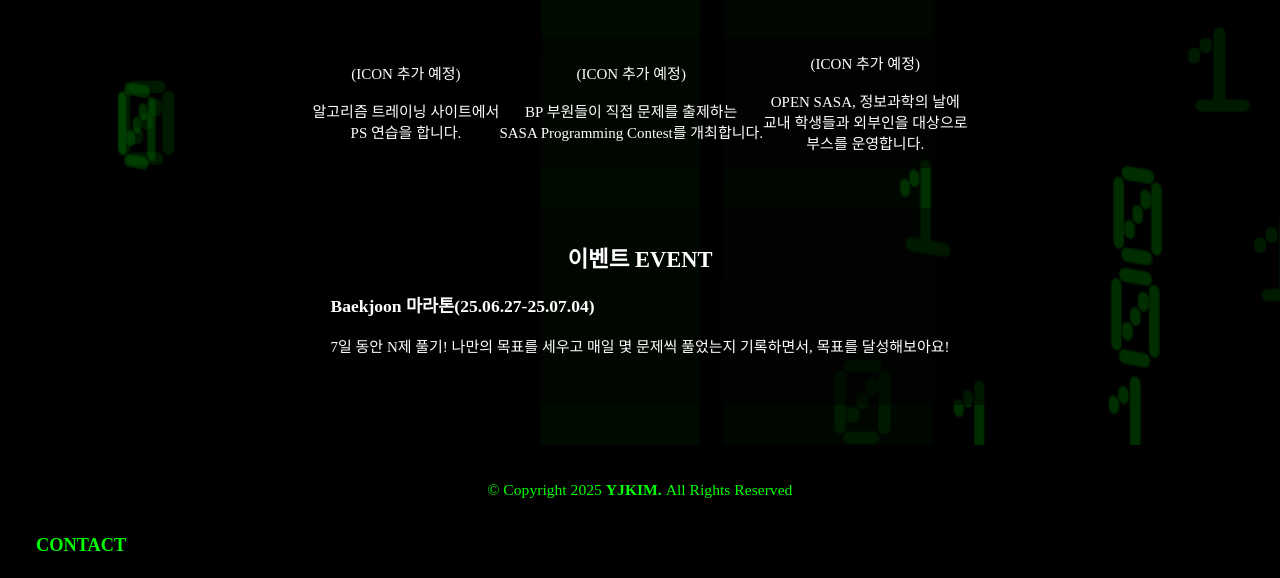
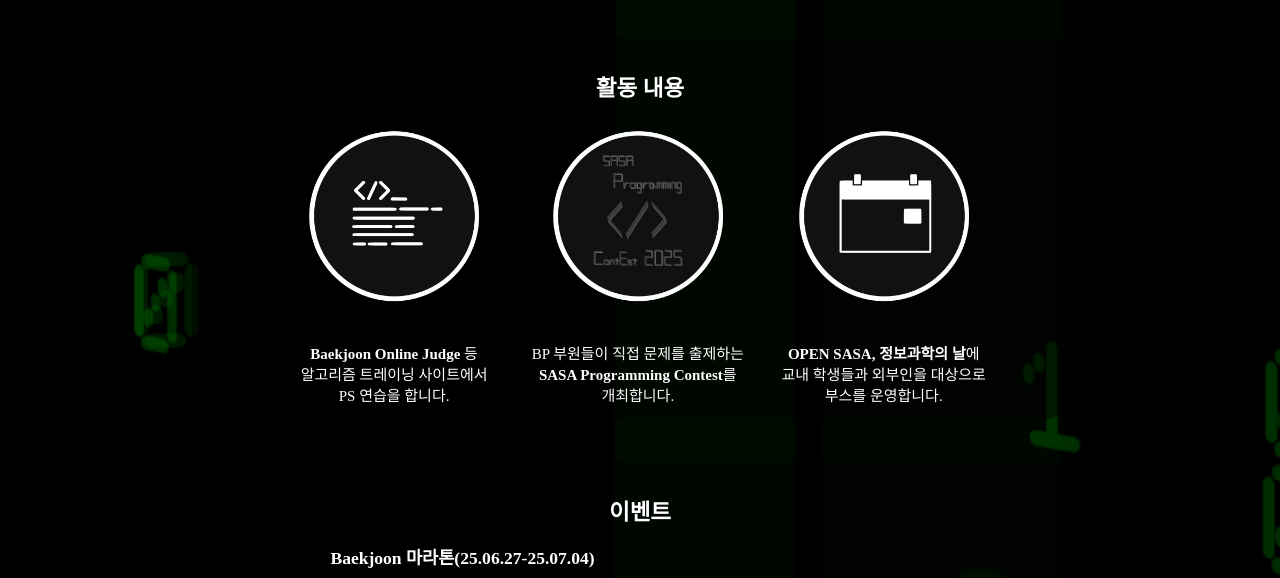
Before and after one commit to Kim-yeonjin09/BP, a plain HTML site: page index.html in a window 1280 px wide. Shown: the part 1175-1753 px from the top of the page. Drawn offline with Linux system fonts and the light colour scheme; a web font is replaced by a local one.

Commit message:
add icons

```diff
--- a/index.html
+++ b/index.html
@@ -3,7 +3,7 @@
 <head>
     <meta charset="UTF-8">
     <meta name="viewport" content="width=device-width, initial-scale=1.0">
-    <link rel="icon" href="./BP.png">
+    <link rel="icon" href="./image/BP.png">
     <title>BP</title>
     <link rel="stylesheet" href="./style/style.css">
     <link rel="stylesheet" href="./style/index.css">
@@ -47,62 +47,19 @@
         <section id="HOME" style="text-align: center; color: #ffffff; font-family: Fira Code;">
 
                 <br><br><br><br>
-                /&lt; &gt;
+                &lt; / &gt;
                 <h6>Hello, world!</h6>
                 <h5>Hello, world!</h5>
                 <h4>Hello, world!</h4>
                 <h3>Hello, world!</h3>
-            <marquee class="WORD" style="font-family: Fira Code; color: #00ff00; " onmouseover="this.stop()" onmouseout="this.start()"><h1>01001000 01100101 01101100 01101100 01101111</h1><a href="https://www.acmicpc.net/problem/24900"><img src="./hanbyeol.png" alt="한별" title="한별" width="120px" style="text-align: center;"></a><a href="https://www.acmicpc.net/problem/24900"><img src="./hanbyeol.png" alt="한별" title="한별" width="120px" style="text-align: center;"></a><a href="https://www.acmicpc.net/problem/24900"><img src="./hanbyeol.png" alt="한별" title="한별" width="120px" style="text-align: center;"></a><a href="https://www.acmicpc.net/problem/24900"><img src="./hanbyeol.png" alt="한별" title="한별" width="120px" style="text-align: center;"></a><h1>01010111 01101111 01110010 01101100 01100100</h1></marquee>
-                <h3>Hello, world!</h3>
+           <marquee class="WORD" style="font-family: Fira Code; color: #00ff00; " onmouseover="this.stop()" onmouseout="this.start()"><h1>01001000 01100101 01101100 01101100 01101111</h1><a href="https://www.acmicpc.net/problem/24900"><img src="./image/hanbyeol.png" alt="한별" title="한별" width="120px" style="text-align: center;"></a><a href="https://www.acmicpc.net/problem/24900"><img src="./image/hanbyeol.png" alt="한별" title="한별" width="120px" style="text-align: center;"></a><a href="https://www.acmicpc.net/problem/24900"><img src="./image/hanbyeol.png" alt="한별" title="한별" width="120px" style="text-align: center;"></a><a href="https://www.acmicpc.net/problem/24900"><img src="./image/hanbyeol.png" alt="한별" title="한별" width="120px" style="text-align: center;"></a><h1>01010111 01101111 01110010 01101100 01100100</h1></marquee>
+               <h3>Hello, world!</h3>
                 <h4>Hello, world!</h4>
                 <h5>Hello, world!</h5>
                 <h6>Hello, world!</h6>
-                /&lt; &gt;
+                &lt; / &gt;
                 <br><br><br><br>
-            <!--
-
-            <div class="HOME"  style="font-family : Fira Code; display: flex">
-<div>
-                <h6>Hello, world!</h6>
-                <h5>Hello, world!</h5>
-                <h4>Hello, world!</h4>
-                <h3>Hello, world!</h3>
-                <h2>Hello, world!</h2>
-                <h3>Hello, world!</h3>
-                <h4>Hello, world!</h4>
-                <h5>Hello, world!</h5>
-                <h6>Hello, world!</h6>
-</div>
-<div>
-                <h6>Hello, world!</h6>
-                <h5>Hello, world!</h5>
-                <h4>Hello, world!</h4>
-                <h3>Hello, world!</h3>
-                <h2>Hello, world!</h2>
-                <h2>Hello, world!</h2>
-                <h3>Hello, world!</h3>
-                <h4>Hello, world!</h4>
-                <h5>Hello, world!</h5>
-                <h6>Hello, world!</h6>
-</div>
--->
-
-                <!--<div class="CODE" style="font-family : Fira Code" style="text-align:justify" style="justify-content: center;">
-                <h1>
-                    #include &lt;stdio.h&gt;
-                    <br>
-                    <br>
-                    int main() {
-                    <br>
-                    &emsp;&emsp;printf(Hello, world!);
-                    <br>
-                    }
-                    <br>
-                    <br>
-                    return 0;
-                    </h1>
-                </div>-->
-            </div>
+         </div>
 
         </section>
 
@@ -110,7 +67,7 @@
         <div class="normal" style="display: flex;">
             <div>
                 <br><br>
-                <img src="./BP.png" alt="BPICON" title="BP" width="250vw">
+                <img src="./image/BP.png" alt="BPICON" title="BP" width="250vw">
             </div>
             <div style="color: #0000007a;">
                 (공백)
@@ -153,20 +110,27 @@
 
         <section id="ACTIVITIES">
             <div class="normal" style="display: flex; text-align: center;">
+                <div>
+                    <h2> 활동 내용</h2>
+                <div style="display: flex; text-align: center;">
                 <div class="PS">
-                    <div>(ICON 추가 예정)</div>
+                    <div><img src="./image/code2-icon.png" width="200vw" onmouseover="this.src='./image/code1-icon.png'" onmouseout="this.src='./image/code2-icon.png'"></div>
                     <br>
-                    <div>알고리즘 트레이닝 사이트에서 <br> PS 연습을 합니다.</div>
+                    <div><a href="https://www.acmicpc.net/"><b>Baekjoon Online Judge</b></a> 등 <br>알고리즘 트레이닝 사이트에서 <br> PS 연습을 합니다.</div>
                 </div>
+                <div style="color: #0000007a;"> (공백) </div>
                 <div class="SASAOPCON">
-                    <div>(ICON 추가 예정)</div>
+                    <div><img src="./image/SASAPcon2-icon.png" width="200vw" onmouseover="this.src='./image/SASAPcon1-icon.png'" onmouseout="this.src='./image/SASAPcon2-icon.png'"></div>
                     <br>
-                    <div>BP 부원들이 직접 문제를 출제하는 <br> SASA Programming Contest를 개최합니다.</div>
+                    <div>BP 부원들이 직접 문제를 출제하는 <br> <a href="https://www.acmicpc.net/contest/view/1420"><b>SASA Programming Contest</b></a>를 <br>개최합니다.</div>
                 </div>
+                <div style="color: #0000007a;"> (공백) </div>
                 <div class="OPSA">
-                    <div>(ICON 추가 예정)</div>
+                    <div><img src="./image/event2-icon.png" width="200vw" onmouseover="this.src='./image/event1-icon.png'" onmouseout="this.src='./image/event2-icon.png'"></div>
                     <br>
-                    <div>OPEN SASA, 정보과학의 날에 <br> 교내 학생들과 외부인을 대상으로 <br> 부스를 운영합니다.</div>
+                    <div><b>OPEN SASA, 정보과학의 날</b>에 <br> 교내 학생들과 외부인을 대상으로 <br> 부스를 운영합니다.</div>
+                </div>
+                </div>
                 </div>
             </div>
         </section>
@@ -175,7 +139,7 @@
             <div class="normal" style="display: flex;">
                 <div>
                 <div style="text-align: center;">
-                    <h2> 이벤트 EVENT </h2>
+                    <h2> 이벤트 </h2>
                 </div>
                 <h3>
                     <!--BP 부원과 함께 하는 -->
@@ -189,7 +153,7 @@
         </section>
         <style>
             body {
-                background-image: url("./BP-bg.png");
+                background-image: url("./image/BP-bg.png");
                 background-size: cover;
             }
         </style>
@@ -212,8 +176,8 @@
         </section>
 
         세종과학예술영재학교 11기 김연진<br>
-        <a href="https://www.flaticon.com/kr/free-icon/email_561127?related_id=561188&origin=search"><img src="./mail-mark-icon.png" alt="Email" title="우편 아이콘 제작자: Freepik - Flaticon" width="15px"></a><a href="mailto:yjkim997@sasa.hs.kr"> yjkim997@sasa.hs.kr </a><br>
-        <img src="./github-mark-white.png" alt="Github" title="Github" width="15px"><a href="https://github.com/Kim-yeonjin09"> Kim-yeonjin09 </a>
+        <a href="https://www.flaticon.com/kr/free-icon/email_561127?related_id=561188&origin=search"><img src="./image/mail-mark-icon.png" alt="Email" title="우편 아이콘 제작자: Freepik - Flaticon" width="15px"></a><a href="mailto:yjkim997@sasa.hs.kr"> yjkim997@sasa.hs.kr </a><br>
+        <img src="./image/github-mark-white.png" alt="Github" title="Github" width="15px"><a href="https://github.com/Kim-yeonjin09"> Kim-yeonjin09 </a>
 
     </footer>
 
```
Also changed, not shown: image/BP-bg.png (renamed from BP-bg.png), image/BP.png (renamed from BP.png), image/SASAPCon2-icon.png (added), image/code1-icon.png (added), image/code2-icon.png (added), image/event1-icon.png (added), image/event2-icon.png (added), image/github-mark-white.png (renamed from github-mark-white.png), image/hanbyeol.png (renamed from hanbyeol.png), image/mail-mark-icon.png (renamed from mail-mark-icon.png), 1 other file.
